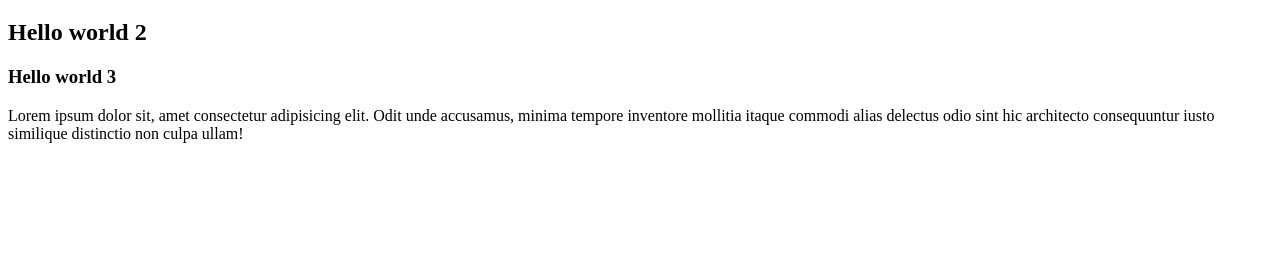
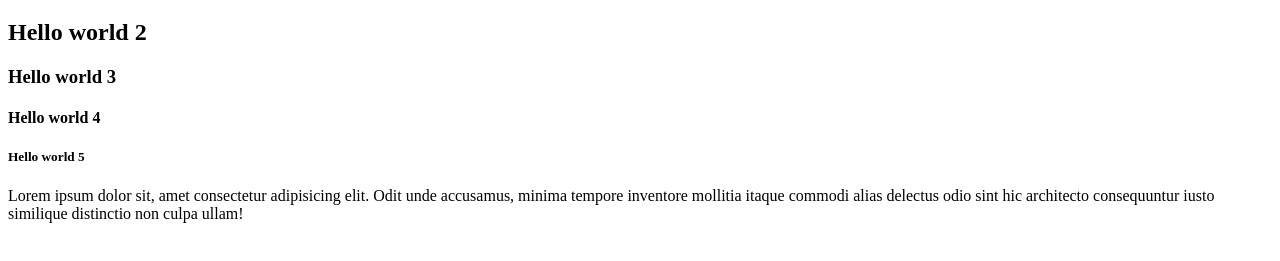
Before and after one commit to AungMyoM4A1/web_lesson_project, a plain HTML site: page index.html in a window 1280 px wide. Shown: the part 61-322 px from the top of the page. Drawn offline with Linux system fonts and the light colour scheme.

Commit message:
new add 2h

```diff
--- a/index.html
+++ b/index.html
@@ -10,6 +10,8 @@
     <h1>Hello world 1</h1>
     <h2>Hello world 2</h2>
     <h3>Hello world 3</h3>
+    <h4>Hello world 4</h4>
+    <h5>Hello world 5</h5>
     <p>Lorem ipsum dolor sit, amet consectetur adipisicing elit. Odit unde accusamus, minima tempore inventore mollitia itaque commodi alias delectus odio sint hic architecto consequuntur iusto similique distinctio non culpa ullam!</p>
 </body>
 </html>
```
Also changed, not shown: 1 other file.
